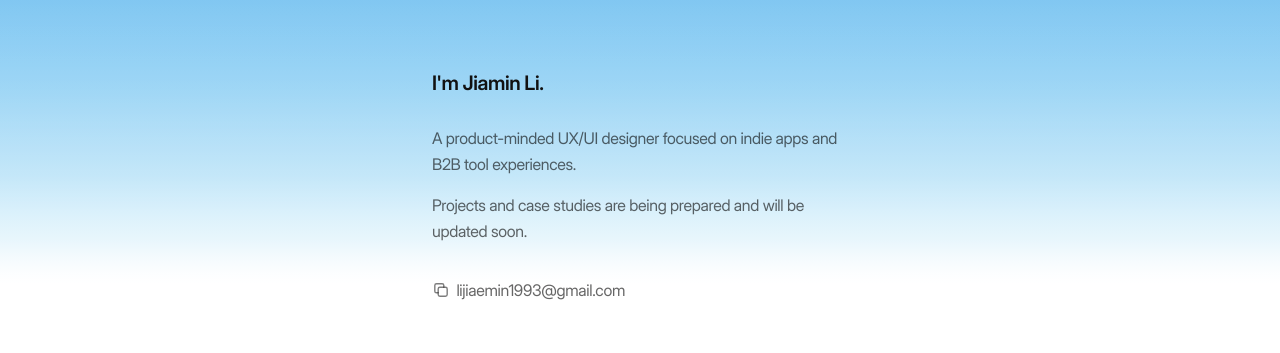
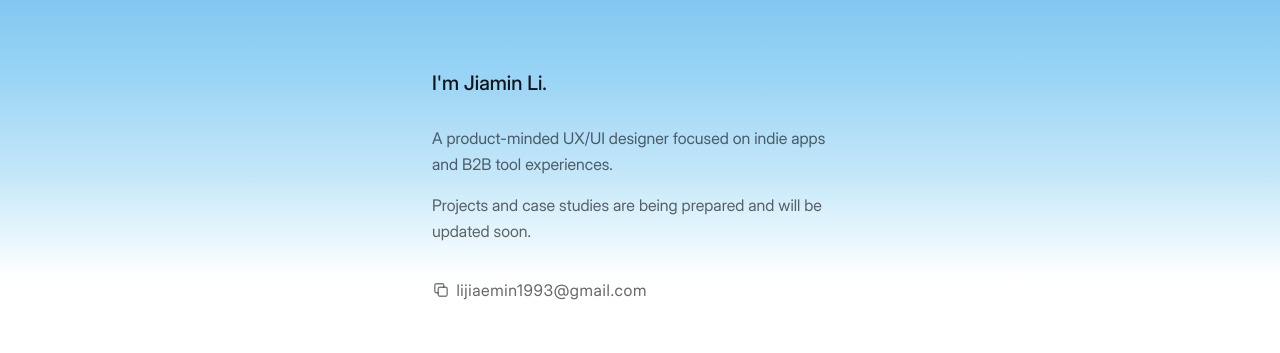
Before and after one commit to jaemin17/portfolio-pro, a Next.js app: page /en/ in a window 1280 px wide. Shown: the part 146-499 px from the top of the page. Built offline with nearby package versions, Linux system fonts and the light colour scheme.

Commit message:
Tune hero type weight, tracking, and opacity-based text colors.
Lighten title weight, reset Chinese-friendly letter-spacing, and refine primary/muted/email colors with hover darkening to match the title.

```diff
--- a/src/app/[locale]/page.module.css
+++ b/src/app/[locale]/page.module.css
@@ -40,15 +40,15 @@
 .name {
   margin: 0 0 1.75rem;
   font-size: clamp(1.125rem, 3vw, 1.25rem);
-  font-weight: 600;
-  letter-spacing: -0.02em;
+  font-weight: 500;
+  letter-spacing: 0;
   line-height: 1.35;
 }
 
 .lead {
   margin: 0 0 0.875rem;
   font-size: 1rem;
-  letter-spacing: -0.02em;
+  letter-spacing: 0;
   line-height: 1.65;
   color: var(--text-secondary);
 }
@@ -56,7 +56,7 @@
 .body {
   margin: 0 0 2rem;
   font-size: 1rem;
-  letter-spacing: -0.02em;
+  letter-spacing: 0;
   line-height: 1.65;
   color: var(--text-secondary);
 }
--- a/src/app/globals.css
+++ b/src/app/globals.css
@@ -5,9 +5,9 @@
 }
 
 :root {
-  --text-primary: #111;
+  --text-primary: rgb(0 0 0 / 90%);
   --text-secondary: rgb(0 0 0 / 60%);
-  --text-muted: #888;
+  --text-muted: rgb(0 0 0 / 40%);
   --border: #eee;
   --accent: #2b7cff;
   --accent-glow: rgba(43, 124, 255, 0.14);
--- a/src/components/CopyEmail.module.css
+++ b/src/components/CopyEmail.module.css
@@ -8,14 +8,15 @@
   background: none;
   font: inherit;
   font-size: 1rem;
-  letter-spacing: -0.02em;
+  letter-spacing: 0.04em;
   line-height: 1.65;
-  color: var(--text-secondary);
+  color: rgb(0 0 0 / 60%);
   cursor: pointer;
   text-align: left;
 }
 
 .email:hover {
+  color: var(--text-primary);
   text-decoration: underline;
 }
 
```
